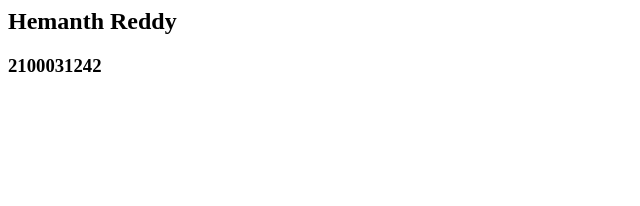
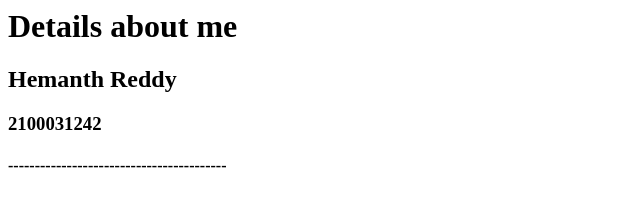
Before and after one commit to HemanthReddy42/Hemanth, a plain HTML site: page index.html in a window 1280 px wide. Shown: the whole page, without its empty margins (0-640 px from the left). Drawn offline with Linux system fonts and the light colour scheme.

Commit message:
Add styled

```diff
--- a/index.html
+++ b/index.html
@@ -6,7 +6,9 @@
     <title>About me</title>
   </head>
   <body>
+    <h1>Details about me</h1>
     <h2>Hemanth Reddy</h2>
     <h3>2100031242</h3>
+    <h4>-----------------------------------------</h4>
   </body>
 </html>
```
